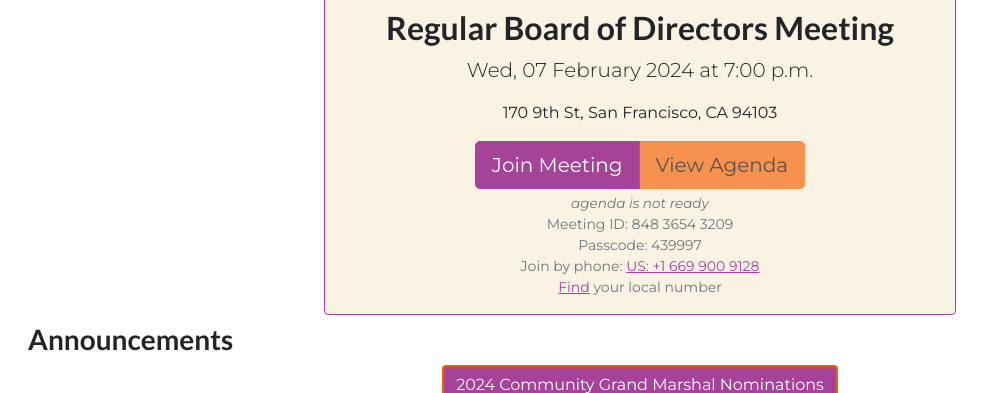
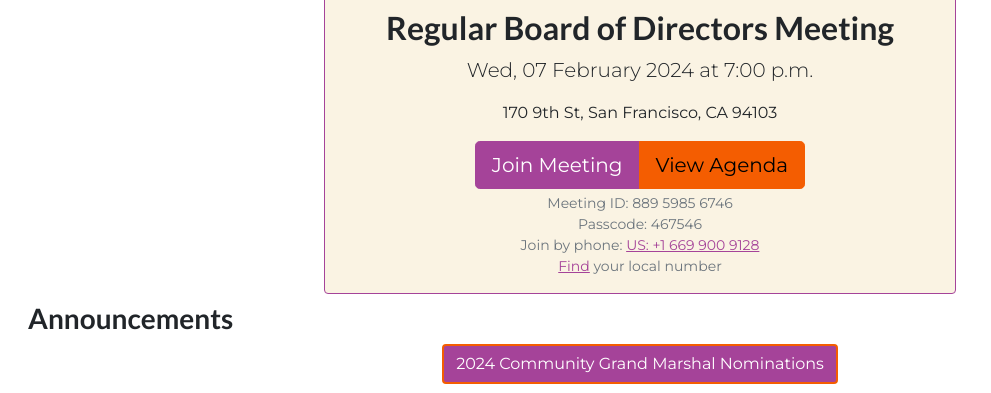
Before and after one commit to sfpride/members, a Jekyll site: the page built from index.html, in a window 1280 px wide and 900 px high, cut to the strip 262-655 px from the top of the window. Shown: the whole strip, without its empty margins (0-991 px from the left). Built offline with Jekyll 4.4.1, drawn with Linux system fonts in a browser that asks for light colours; some web fonts are replaced.

Commit message:
Update meeting details and Zoom link

```diff
--- a/_data/meetings.yml
+++ b/_data/meetings.yml
@@ -6,10 +6,10 @@
   date: "February 7th, 2024"
   time: "7:00 p.m."
   location: "170 9th St, San Francisco, CA 94103"
-  zoom-link: "https://us02web.zoom.us/meeting/register/tZAldO-tqjgoGt3pzqHFZl_wCFiZRELtQ8EC"
-  zoom-id: "848 3654 3209"
-  zoom-passcode: "439997"
-  #agenda: "https://cdn.sfpride.org/docs/meetings/20240103-sfpride-board-agenda.pdf"
+  zoom-link: "https://us02web.zoom.us/j/88959856746?pwd=Ukw0ZmhNK1NWK0M5b0Q2SzZ4a1M5Zz09"
+  zoom-id: "889 5985 6746"
+  zoom-passcode: "467546"
+  agenda: "https://cdn.sfpride.org/docs/meetings/20240207-sfpride-board-agenda.pdf"
   #agenda: /agenda/2024/02/07/board
   #packet: "https://cdn.sfpride.org/docs/meetings/20240103-sfpride-board-packet.pdf"
 - title: Regular Membership Meeting
```
